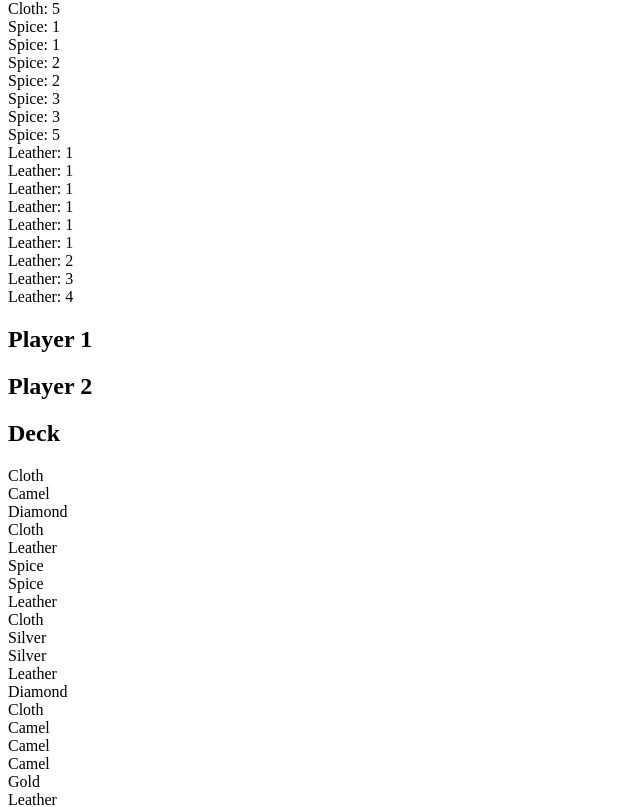
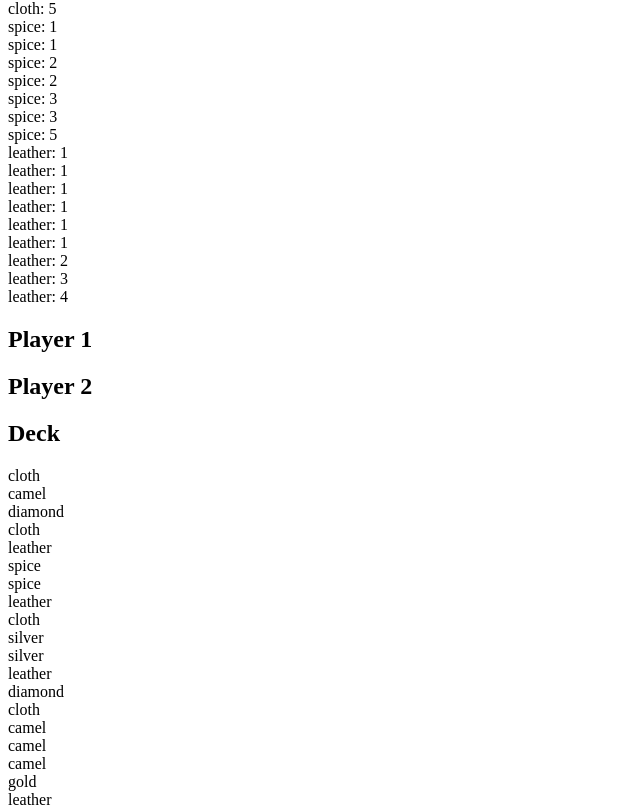
Before and after one commit to bbenip/jaipur, a React (Vite) app: page / in a window 1280 px wide. Shown: the part 458-1265 px from the top of the page, without its empty margins (0-640 px from the left). Built offline with nearby package versions, Linux system fonts and the light colour scheme.

Commit message:
Rename resource strings to be lowercase

```diff
--- a/src/App.tsx
+++ b/src/App.tsx
@@ -5,24 +5,24 @@ import TokenSidebar from "./components/TokenSidebar";
 
 const App = () => {
   const tokensRemaining = [
-    { name: 'Diamond', quantities: [5, 5, 5, 7, 7] },
-    { name: 'Gold', quantities: [5, 5, 5, 6, 6] },
-    { name: 'Silver', quantities: [5, 5, 5, 5, 5] },
-    { name: 'Cloth', quantities: [1, 1, 2, 2, 3, 3, 5] },
-    { name: 'Spice', quantities: [1, 1, 2, 2, 3, 3, 5] },
-    { name: 'Leather', quantities: [1, 1, 1, 1, 1, 1, 2, 3, 4] },
+    { name: 'diamond', quantities: [5, 5, 5, 7, 7] },
+    { name: 'gold', quantities: [5, 5, 5, 6, 6] },
+    { name: 'silver', quantities: [5, 5, 5, 5, 5] },
+    { name: 'cloth', quantities: [1, 1, 2, 2, 3, 3, 5] },
+    { name: 'spice', quantities: [1, 1, 2, 2, 3, 3, 5] },
+    { name: 'leather', quantities: [1, 1, 1, 1, 1, 1, 2, 3, 4] },
   ];
 
   const player1 = {
     name: 'Player 1',
     resources: [],
     tokens: [
-      { name: 'Diamond', quantities: [] },
-      { name: 'Gold', quantities: [] },
-      { name: 'Silver', quantities: [] },
-      { name: 'Cloth', quantities: [] },
-      { name: 'Spice', quantities: [] },
-      { name: 'Leather', quantities: [] },
+      { name: 'diamond', quantities: [] },
+      { name: 'gold', quantities: [] },
+      { name: 'silver', quantities: [] },
+      { name: 'cloth', quantities: [] },
+      { name: 'spice', quantities: [] },
+      { name: 'leather', quantities: [] },
     ],
   };
 
@@ -30,23 +30,23 @@ const App = () => {
     name: 'Player 2',
     resources: [],
     tokens: [
-      { name: 'Diamond', quantities: [] },
-      { name: 'Gold', quantities: [] },
-      { name: 'Silver', quantities: [] },
-      { name: 'Cloth', quantities: [] },
-      { name: 'Spice', quantities: [] },
-      { name: 'Leather', quantities: [] },
+      { name: 'diamond', quantities: [] },
+      { name: 'gold', quantities: [] },
+      { name: 'silver', quantities: [] },
+      { name: 'cloth', quantities: [] },
+      { name: 'spice', quantities: [] },
+      { name: 'leather', quantities: [] },
     ],
   };
 
   const deck = [
-    ...Array(6).fill('Diamond'),
-    ...Array(6).fill('Gold'),
-    ...Array(6).fill('Silver'),
-    ...Array(8).fill('Cloth'),
-    ...Array(8).fill('Spice'),
-    ...Array(10).fill('Leather'),
-    ...Array(11).fill('Camel'),
+    ...Array(6).fill('diamond'),
+    ...Array(6).fill('gold'),
+    ...Array(6).fill('silver'),
+    ...Array(8).fill('cloth'),
+    ...Array(8).fill('spice'),
+    ...Array(10).fill('leather'),
+    ...Array(11).fill('camel'),
   ];
 
   // Fisher-Yates shuffle
```
